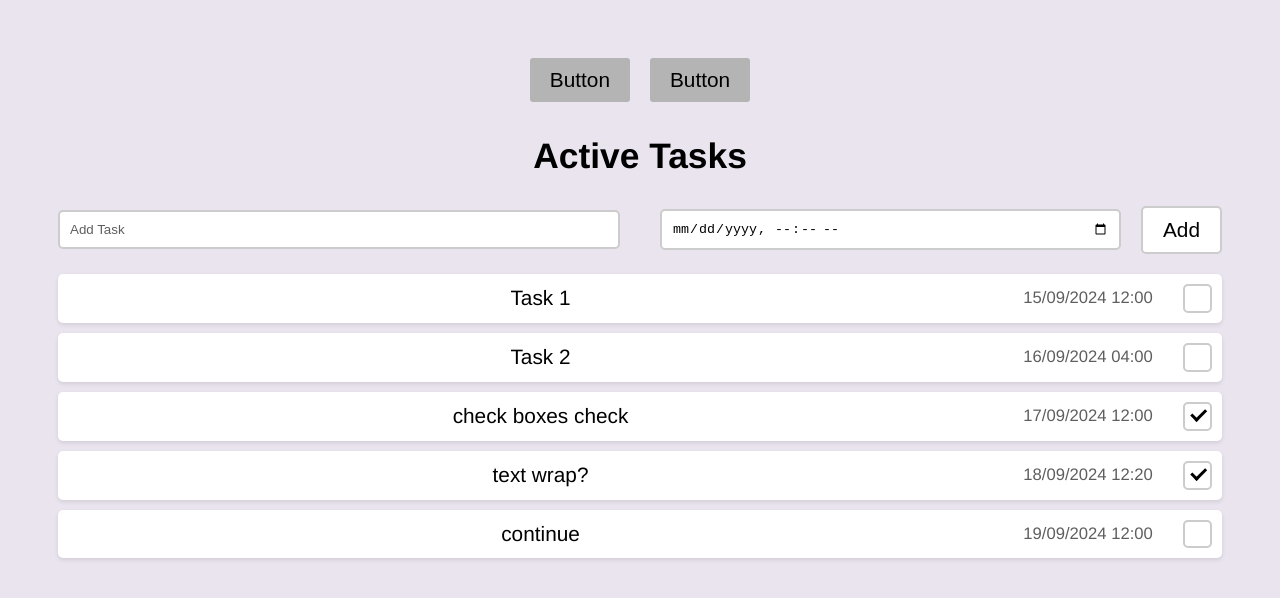
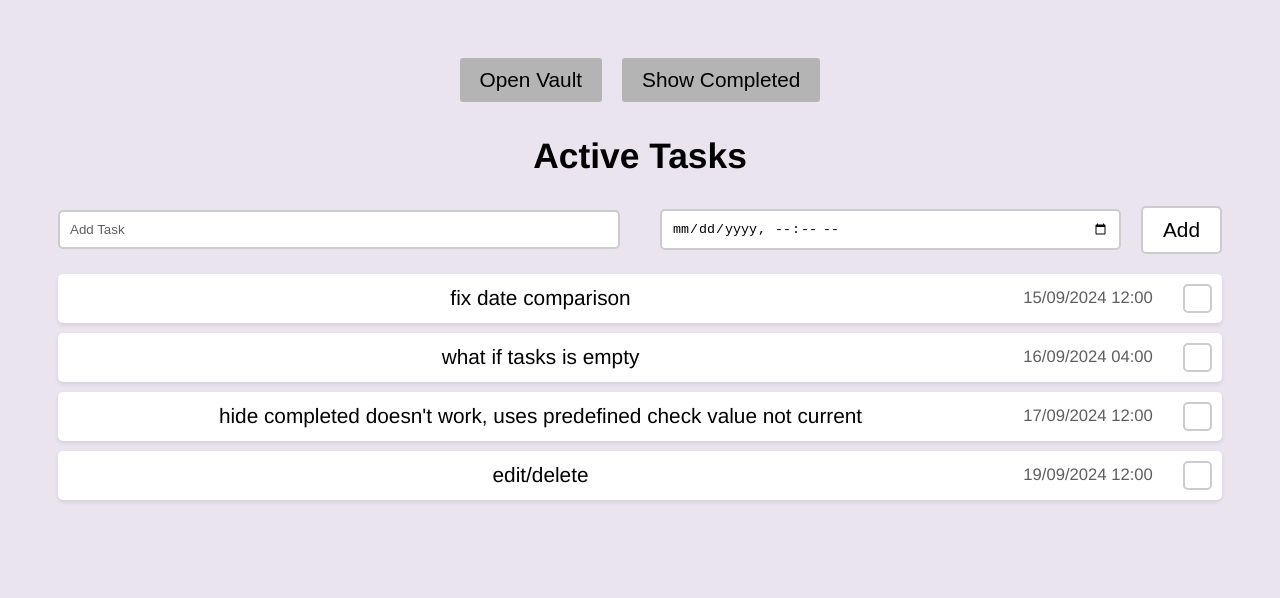
Before and after one commit to emforrest/lockawayapp, a React (Vite) app: page / in a window 1280 px wide. Shown: the top 598 px of the page. Built offline with nearby package versions, Linux system fonts and the light colour scheme.

Commit message:
starting filter button work

```diff
--- a/src/App.jsx
+++ b/src/App.jsx
@@ -8,12 +8,31 @@ import ListItem from './components/ListItem';
 import Form from './components/Form';
 import FilterButton from './components/FilterButton';
 
+const COMPLETED_FILTER_MAP = {
+  Uncompleted: task => !task.checked,
+  AnyChecked: () => true,
+};
+
+const READY_FILTER_MAP = {
+  Ready: task => () => {
+    dateOfTask = new Date(task.date);
+    return dateOfTask < new Date();
+  },
+  AnyDate: () => true,
+};
 
 function App(props) {
 
     const [tasks, setTasks] = useState(props.tasks);
+    const [completeFilter, setCompleteFilter] = useState('Uncompleted');
+    const [readyFilter, setReadyFilter] = useState('Ready');
 
-    const taskList = tasks?.map((item) =>
+    console.log(completeFilter, readyFilter);
+
+    const taskList = tasks
+    .filter(COMPLETED_FILTER_MAP[completeFilter])
+    .filter(READY_FILTER_MAP[readyFilter])
+    .map((item) =>
       <ListItem
         id={item.id}
         task={item.task}
@@ -40,10 +59,8 @@ function App(props) {
         <div className="header_bar"></div>
 
         <div className="buttons">
-          {/* <button>Open Vault</button>
-          <button>Show Completed</button> */}
-          <FilterButton />
-          <FilterButton />
+          <FilterButton text={"Open Vault"} altText={"Close Vault"} setFilter={setReadyFilter}/>
+          <FilterButton text={"Show Completed"} altText={"Hide Completed"} setFilter={setCompleteFilter}/>
         </div>
 
         <h1>Active Tasks</h1>
--- a/src/components/FilterButton.jsx
+++ b/src/components/FilterButton.jsx
@@ -1,8 +1,45 @@
-function FilterButton()
+import { useState } from "react";
+
+function FilterButton(props)
 {
+    const [text, setText] = useState(props.text);
+    const [altText, setAltText] = useState(props.altText);
+
+    function handleButtonClick()
+    {
+        var textPlaceholder = text;
+        setText(altText);
+        setAltText(textPlaceholder);
+
+        console.log(props.setFilter)
+
+        switch (text)
+        {
+            case "Open Vault":
+                props.setFilter('AnyDate');
+                break;
+            case "Close Vault":
+                props.setFilter('Ready');
+                break;
+            case "Show Completed":
+                props.setFilter('AnyChecked');
+                break;
+            case "Hide Completed":
+                props.setFilter('Uncompleted');
+                break;
+            default:
+                break
+        }
+    }
+
     return (
         <>
-            <button>Button</button>
+            <button
+            type="button"
+            onClick={handleButtonClick}
+            >
+                {text}
+            </button>
         </>
     );
 }
--- a/src/components/Form.jsx
+++ b/src/components/Form.jsx
@@ -12,6 +12,7 @@ function Form(props)
 
     function handleDateChange(event)
     {
+        console.log(typeof event.target.value);
         setTaskDate(event.target.value);
     }
 
--- a/src/main.jsx
+++ b/src/main.jsx
@@ -4,11 +4,11 @@ import App from './App.jsx'
 import './index.css'
 
 const DATA = [
-  { id: "item_0", task: "Task 1", date: "15/09/2024 12:00", checked: false },
-  { id: "item_1", task: "Task 2", date: "16/09/2024 04:00", checked: false },
-  { id: "item_2", task: "check boxes check", date: "17/09/2024 12:00", checked: true },
-  { id: "item_3", task: "text wrap?", date: "18/09/2024 12:20", checked: true },
-  { id: "item_4", task: "continue", date: "19/09/2024 12:00", checked: false },
+  { id: "item_0", task: "fix date comparison", date: "15/09/2024 12:00", checked: false },
+  { id: "item_1", task: "what if tasks is empty", date: "16/09/2024 04:00", checked: false },
+  { id: "item_2", task: "hide completed doesn't work, uses predefined check value not current", date: "17/09/2024 12:00", checked: false },
+  { id: "item_3", task: "text wrap", date: "18/09/2024 12:20", checked: true },
+  { id: "item_4", task: "edit/delete", date: "19/09/2024 12:00", checked: false },
 ];
 
 ReactDOM.createRoot(document.getElementById('root')).render(
```
